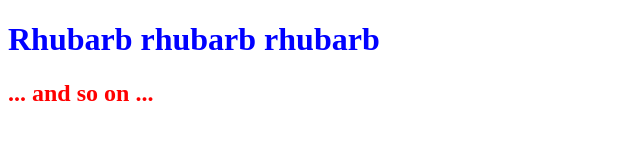
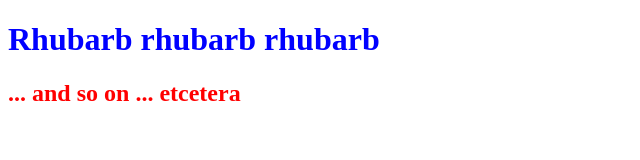
Before and after one commit to murmelsson/0main-opensap-git1repo, a plain HTML site: page index.html in a window 1280 px wide. Shown: the whole page, without its empty margins (0-640 px from the left). Drawn offline with Linux system fonts and the light colour scheme.

Commit message:
etcetera

```diff
--- a/index.html
+++ b/index.html
@@ -6,6 +6,6 @@
 	</head>
 	<body>
 		<h1 style = "color: blue">Rhubarb rhubarb rhubarb </h1>
-		<h2 style = "color: red">... and so on ...</h2>
+		<h2 style = "color: red">... and so on ... etcetera</h2>
 	</body>
 </html>
```
